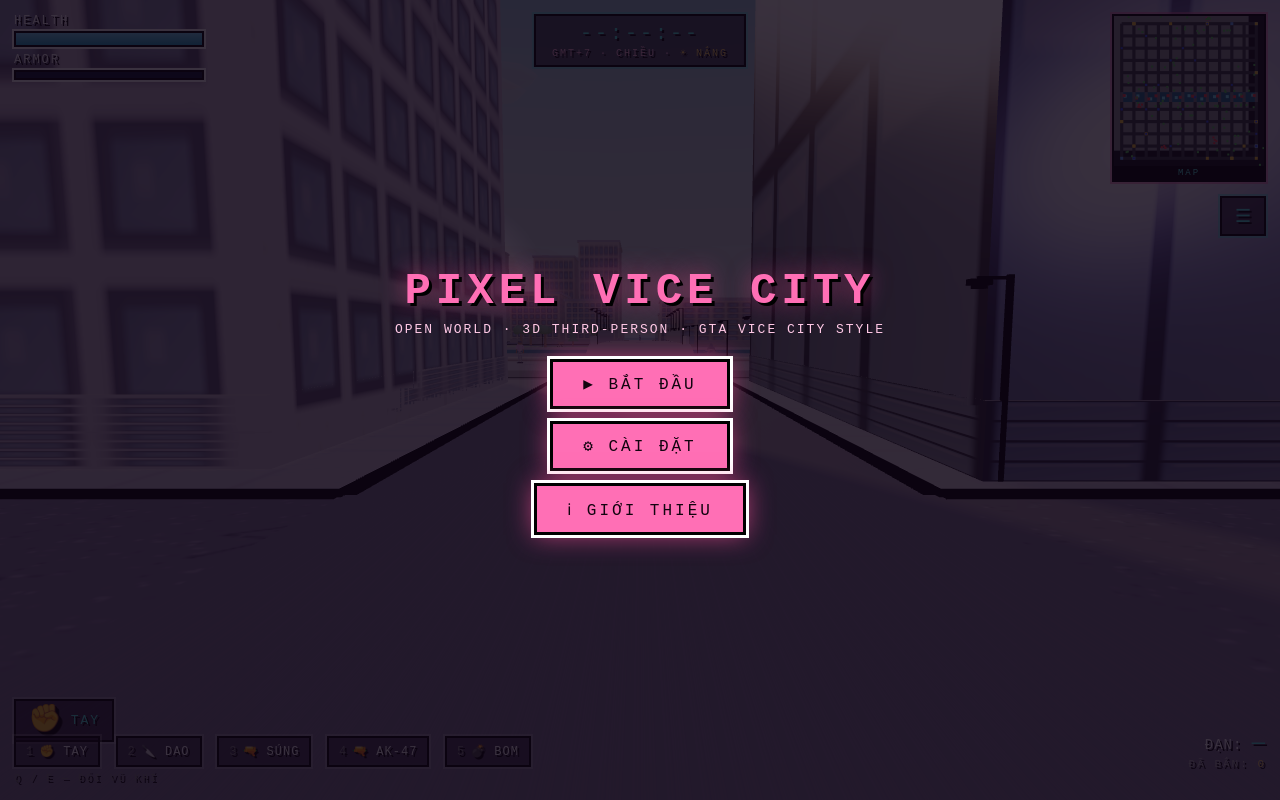
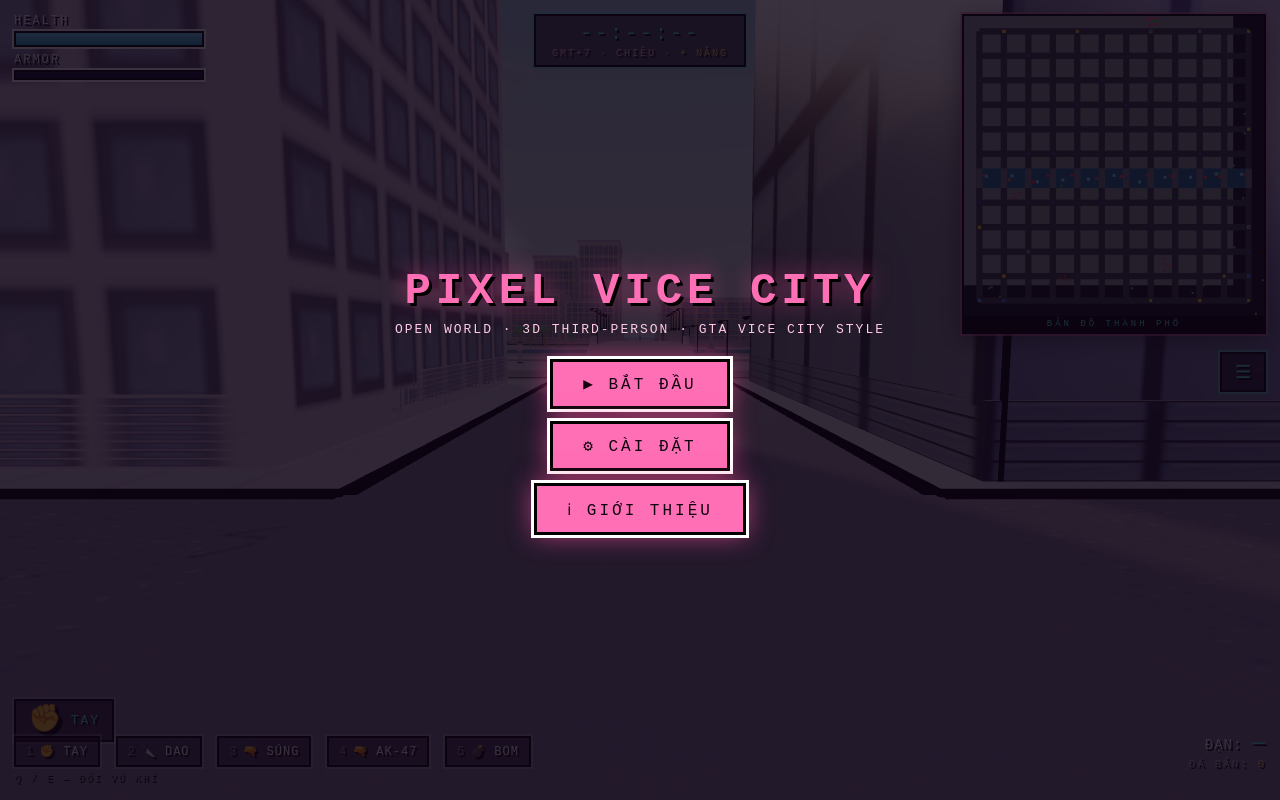
Before and after one commit to hailinux1990/game_cuop_duong_pho_beta-test, a plain HTML site: page index.html in a window 1280 px wide. Drawn offline with Linux system fonts and the light colour scheme.

Commit message:
update_map

```diff
--- a/index.html
+++ b/index.html
@@ -71,12 +71,12 @@
   .mTitle { font-size:20px; letter-spacing:2px; color:var(--ui); margin-bottom:10px; }
   .mDesc { font-size:14px; line-height:1.7; color:#eee; letter-spacing:1px; margin-bottom:10px; text-align:left; }
   .mProg { font-size:13px; letter-spacing:2px; color:var(--cyan); margin-bottom:12px; }
-  /* ---- Minimap ---- */
-  #minimapBox { top:14px; right:14px; border:2px solid #000; box-shadow:0 0 0 2px rgba(255,111,181,.55); background:#000; }
+  /* ---- Minimap (wide full-city map, GTA IV street-map style) ---- */
+  #minimapBox { top:14px; right:14px; border:2px solid #000; box-shadow:0 0 0 2px rgba(255,111,181,.55), 0 6px 24px rgba(0,0,0,.5); background:#000; }
   #minimap { display:block; image-rendering: pixelated; }
-  #minimapBox .caption { font-size:9px; letter-spacing:2px; color:var(--cyan); text-align:center; padding:2px 0; }
+  #minimapBox .caption { font-size:9px; letter-spacing:3px; color:var(--cyan); text-align:center; padding:3px 0; }
   /* ---- In-game menu button + FPS ---- */
-  #menuBtn { top:196px; right:14px; z-index:12; pointer-events:auto; cursor:pointer;
+  #menuBtn { top:352px; right:14px; z-index:12; pointer-events:auto; cursor:pointer;
              width:46px; height:40px; padding:0; font-family:inherit; font-size:18px;
              color:var(--cyan); background:rgba(18,8,26,.7); border:2px solid #000;
              box-shadow:0 0 0 2px rgba(79,240,232,.5); }
@@ -176,8 +176,8 @@
   </div>
 
   <div id="minimapBox" class="hud">
-    <canvas id="minimap" width="150" height="150"></canvas>
-    <div class="caption">MAP</div>
+    <canvas id="minimap" width="300" height="300"></canvas>
+    <div class="caption">BẢN ĐỒ THÀNH PHỐ</div>
   </div>
 
   <button id="menuBtn" class="hud" title="Menu tạm dừng (ESC)">☰</button>
```
